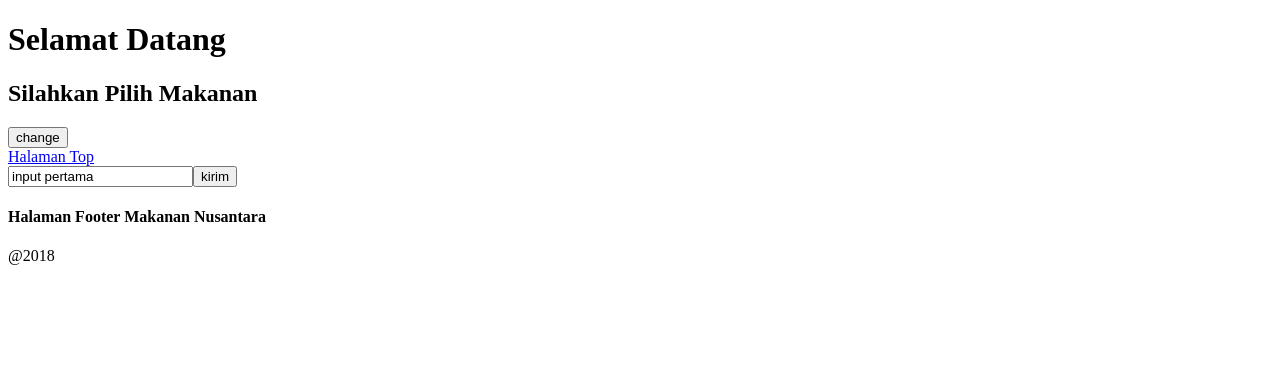
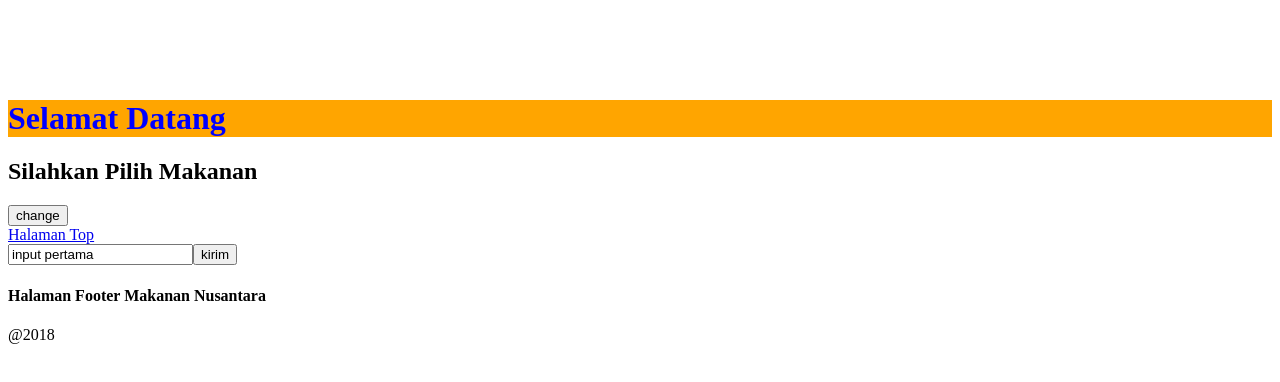
Before and after one commit to alboyz/belajar-react, a React (Create React App) app: page / in a window 1280 px wide. Shown: the top 382 px of the page. Built offline with nearby package versions, Linux system fonts and the light colour scheme.

Commit message:
react css inline

```diff
--- a/src/components/Header.js
+++ b/src/components/Header.js
@@ -34,7 +34,13 @@ class Header extends Component{
 						<div>
 								{this.state.statusRendering === true ? (
 										<div>
-													<h1>Selamat Datang</h1>
+												<h1
+														style={{
+																color:"blue",
+																backgroundColor:"orange",
+																marginTop:"100px"
+														}}
+												>Selamat Datang</h1>
 												<h2>Silahkan Pilih Makanan</h2>
 
 										</div>
```
Lines whose indentation alone changed are shown as unchanged.
